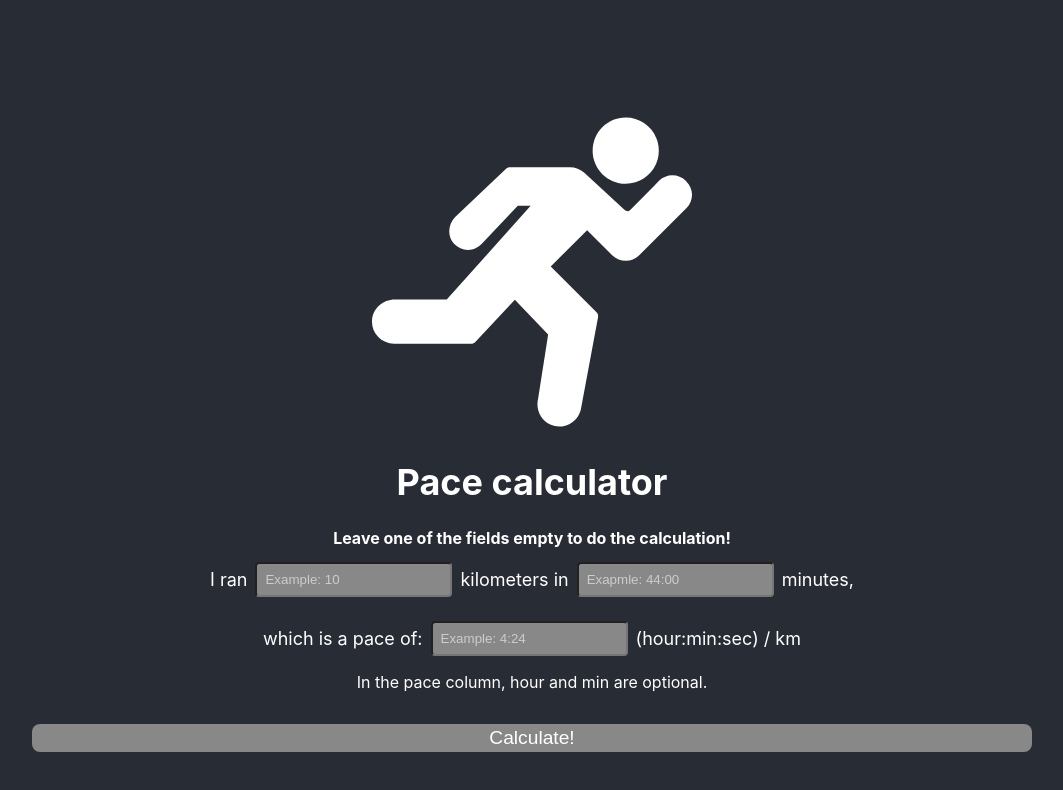
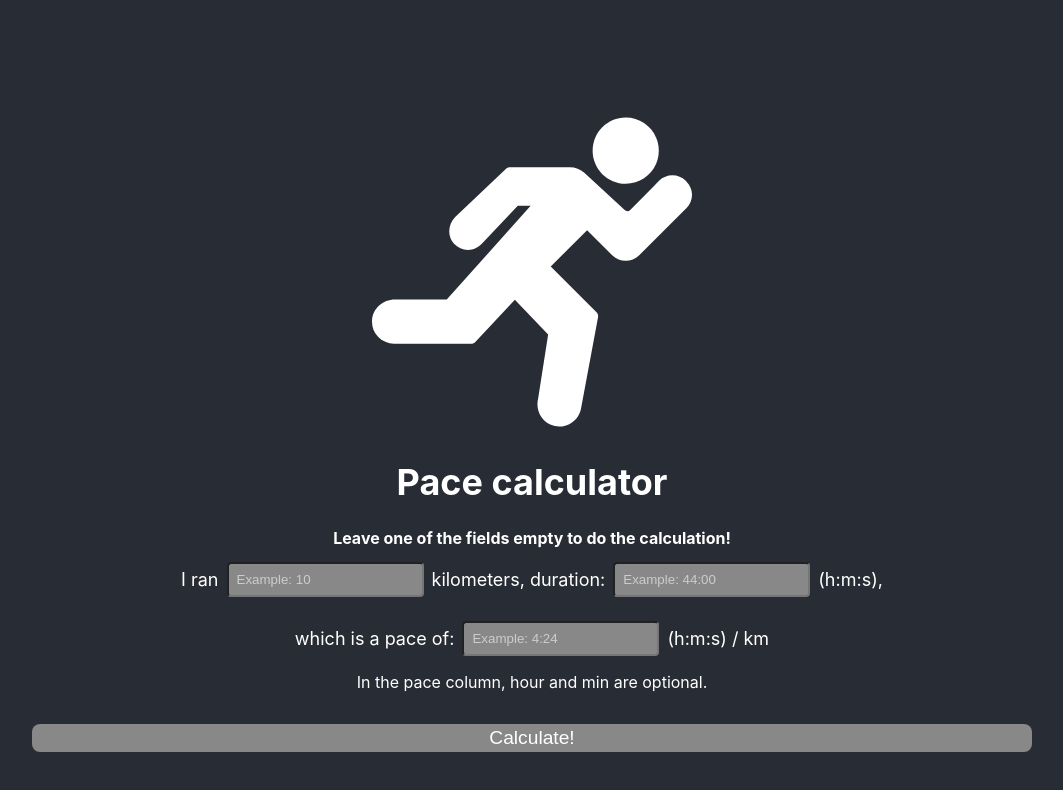
Before and after one commit to atesztoth/pace-calculator, a React (Create React App) app in the folder frontend/: page / in a window 1280 px wide. Shown: the top 790 px of the page, without its empty margins (108-1171 px from the left). Built offline with nearby package versions, Linux system fonts and the light colour scheme; no server answers.

Commit message:
feat: fixed a ui string, validator simplification

```diff
--- a/frontend/src/components/calculator/calculator.component.tsx
+++ b/frontend/src/components/calculator/calculator.component.tsx
@@ -123,14 +123,14 @@ const CalculatorComponent: React.FC<Props> = ({ parentLoading, presentingResults
               />
             </div>
             <div className={styles.dataBox}>
-              <span>kilometers in</span>
-              <input disabled={parentLoading} ref={timeRef} type="string" placeholder="Exapmle: 44:00" />
-              <span>minutes,</span>
+              <span>kilometers, duration:</span>
+              <input disabled={parentLoading} ref={timeRef} type="string" placeholder="Example: 44:00" />
+              <span>(h:m:s),</span>
             </div>
             <div className={styles.dataBox} style={{ marginTop: '1rem' }}>
               <span> which is a pace of:</span>
               <input disabled={parentLoading} ref={paceRef} type="string" placeholder="Example: 4:24" />
-              <span>(hour:min:sec) / km</span>
+              <span>(h:m:s) / km</span>
             </div>
           </div>
 
--- a/frontend/src/validator/validators.ts
+++ b/frontend/src/validator/validators.ts
@@ -22,10 +22,11 @@ export const validateStringNumber = (v: string): ValidationResult<number> => {
 }
 
 export const validateStringNumberGtZero = (v: string): ValidationResult<number> => {
-  const parsedNumber = parseNumberStr(v)
-  const isValid = parsedNumber !== null && parsedNumber > 0
+  const stringNumberValidationResult = validateStringNumber(v)
+  if (!stringNumberValidationResult.isValid) return stringNumberValidationResult
 
-  return { isValid, value: isValid ? parsedNumber : null }
+  const isValid = stringNumberValidationResult.value! > 0
+  return { isValid, value: isValid ? stringNumberValidationResult.value! : null }
 }
 
 export const validateTimeString = (str: string): ValidationResult<null> => {
```
